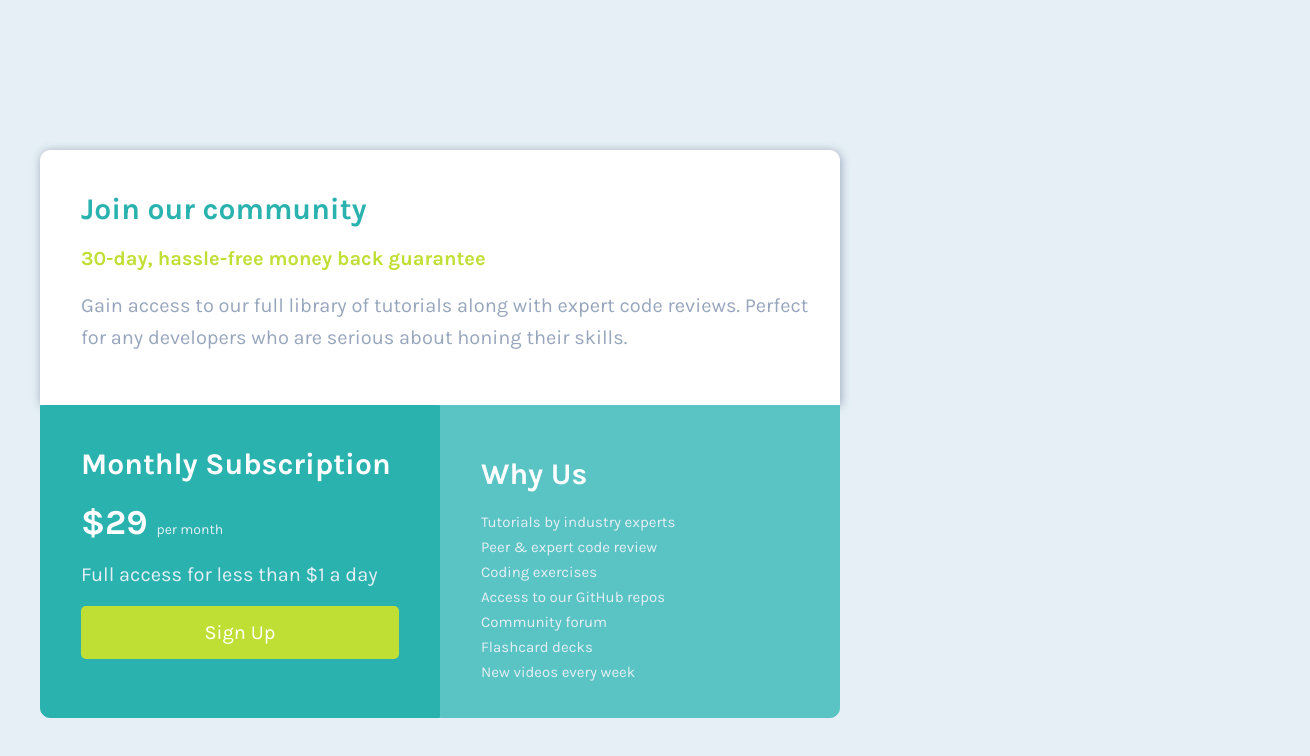
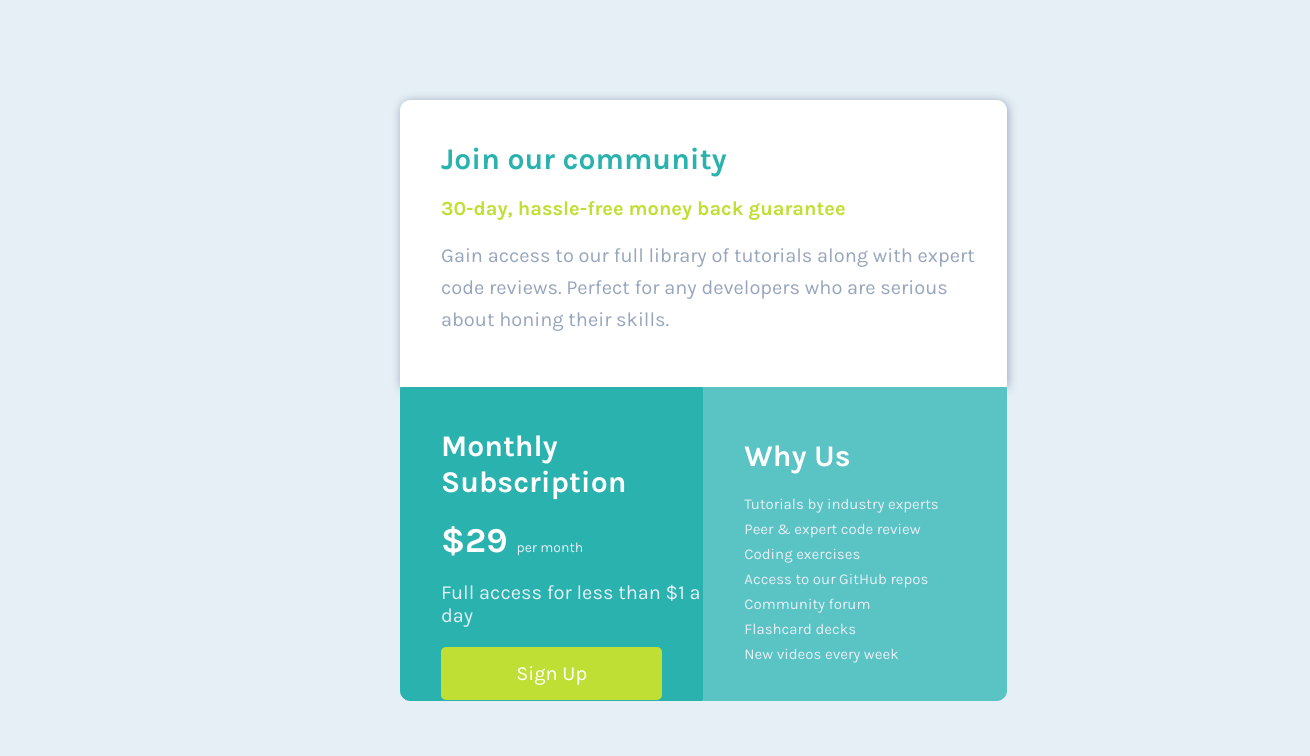
Before and after one commit to CarlPericles18/Single-price-PJ, a plain HTML site: page index.html in a window 1280 px wide. Shown: the whole page, 1310 px wide, since content can reach past the window. Drawn offline with Linux system fonts and the light colour scheme.

Commit message:
new again 2

```diff
--- a/style.css
+++ b/style.css
@@ -129,7 +129,7 @@ body{
    .main-container{
        display: grid;
        grid-template-columns: 1fr 1fr 1fr;
-       margin: 150px 40px  400px auto;
+       margin: 100px 0  0px 400px;
        max-width: 1200px;
        min-width: 910px;
 
```
